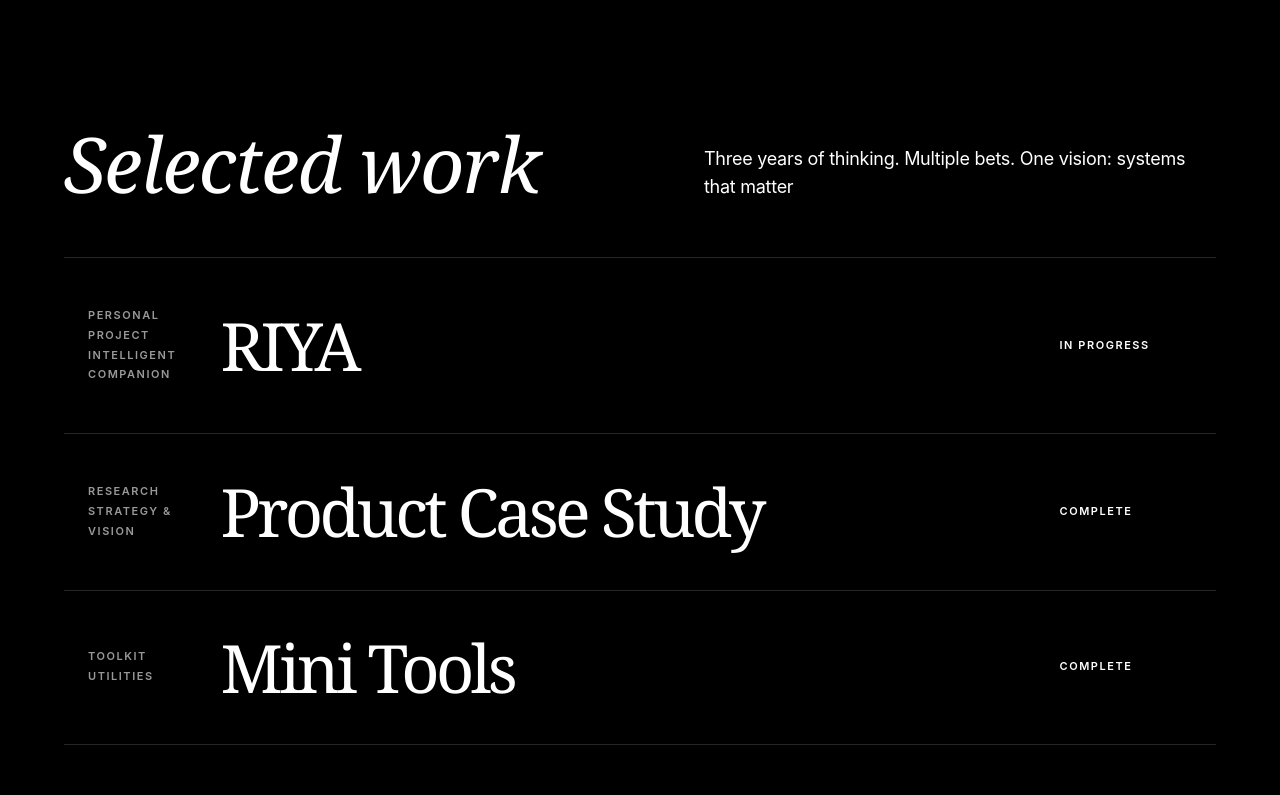
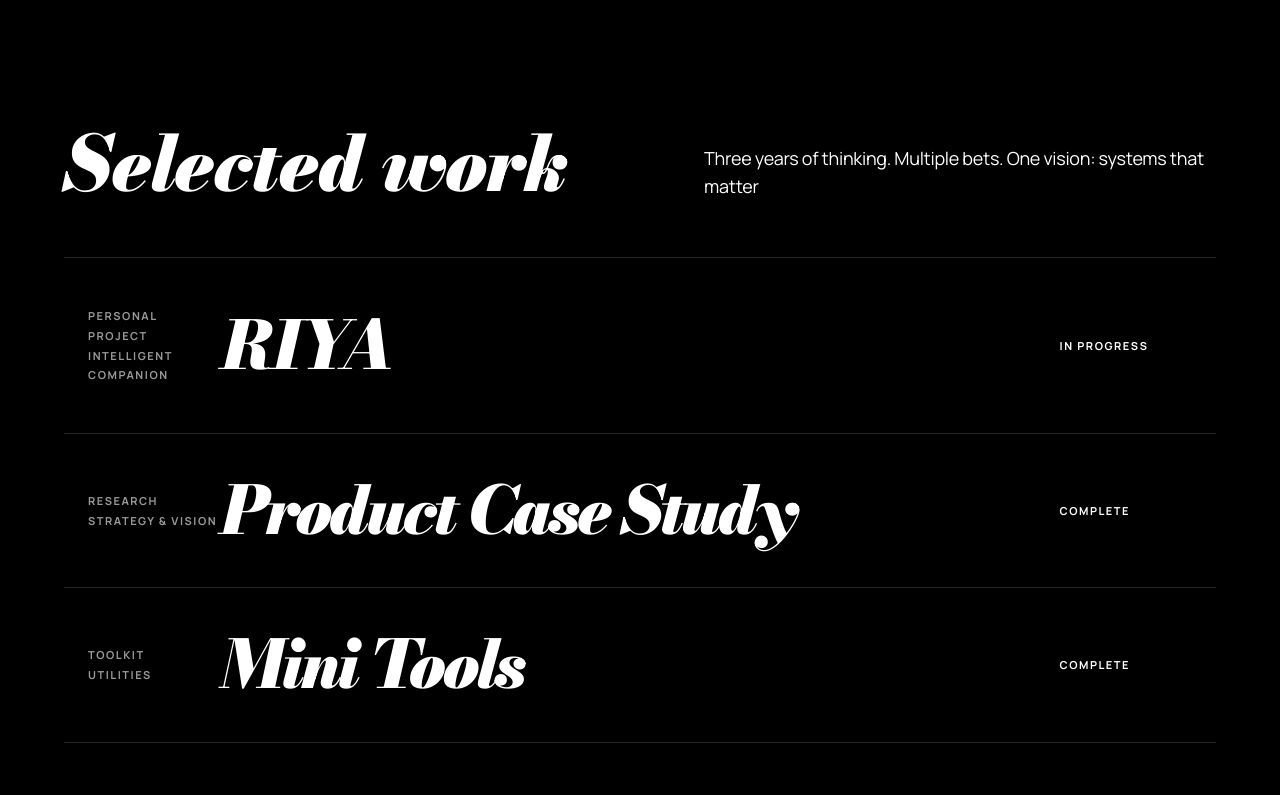
Before and after one commit to Riyakoushik/kk, a React (Vite) app: page / in a window 1280 px wide. Shown: the part 4400-5195 px from the top of the page. Built offline with nearby package versions, Linux system fonts and the light colour scheme.

Commit message:
Register Manrope and Bodoni Moda font-faces locally and apply them across project listings and text wrappers

```diff
--- a/src/components/ProjectsHover/ProjectsHover.css
+++ b/src/components/ProjectsHover/ProjectsHover.css
@@ -1,7 +1,7 @@
 /* Font Variables and Theme Setup */
 :root {
-  --font-title: "Cormorant Garamond", Georgia, serif;
-  --font-ui: "Inter", Helvetica, Arial, sans-serif;
+  --font-title: "Bodoni Moda", "Cormorant Garamond", Georgia, serif;
+  --font-ui: "Manrope", "Inter", Helvetica, Arial, sans-serif;
 }
 
 /* Section container - Wide Layout */
--- a/src/index.css
+++ b/src/index.css
@@ -31,11 +31,27 @@
 }
 
 @font-face {
-  font-family: 'Montserrat';
+  font-family: 'Bodoni Moda';
+  font-style: italic;
+  font-weight: 400;
+  font-display: swap;
+  src: url('./assets/BodoniModa-Italic.ttf') format('truetype');
+}
+
+@font-face {
+  font-family: 'Manrope';
+  font-style: normal;
+  font-weight: 400;
+  font-display: swap;
+  src: url('./assets/Manrope-Regular.ttf') format('truetype');
+}
+
+@font-face {
+  font-family: 'Manrope';
   font-style: normal;
   font-weight: 700;
   font-display: swap;
-  src: url('./assets/Montserrat-Bold.ttf') format('truetype');
+  src: url('./assets/Manrope-Bold.ttf') format('truetype');
 }
 
 @import "tailwindcss";
@@ -45,6 +61,7 @@
   --font-roboto: "Roboto", sans-serif;
   --font-montserrat: "Montserrat", sans-serif;
   --font-bodoni: "Bodoni Moda", serif;
+  --font-manrope: "Manrope", sans-serif;
 }
 
 html,
```
